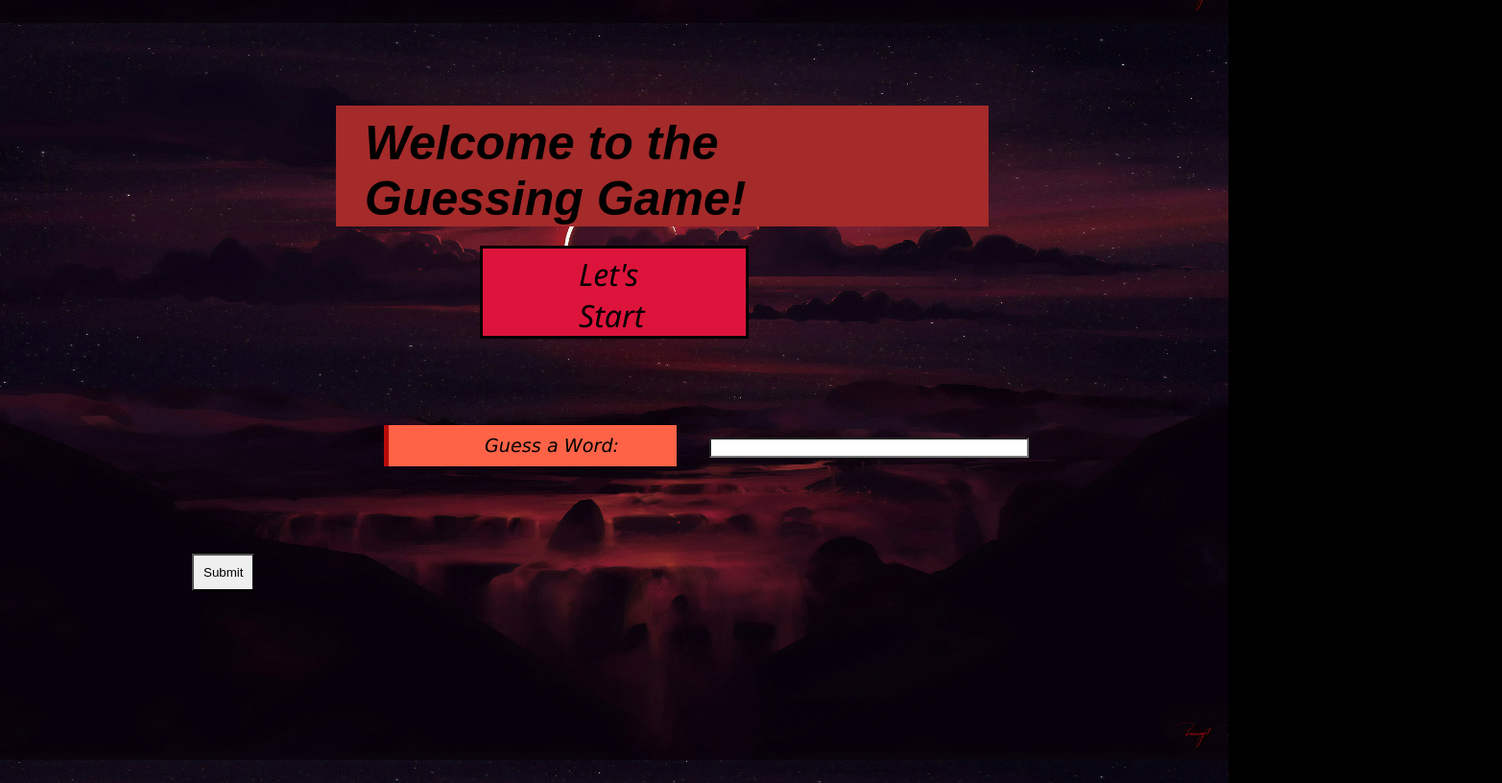
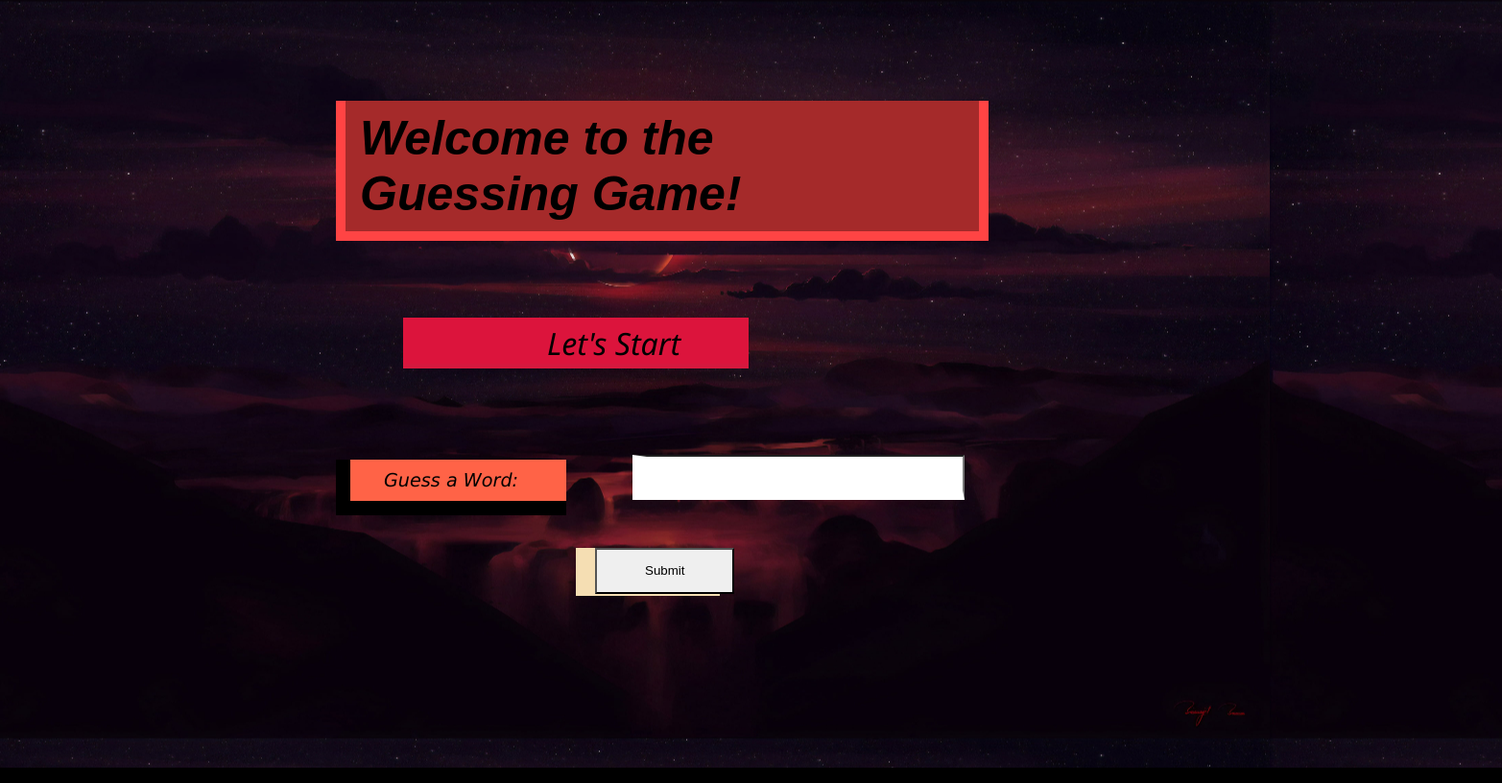
Before and after one commit to Shantan-123/Hangman-game, a plain HTML site: page Hangman Game/index.html in a window 1280 px wide. Shown: the whole page at 96% size, 1565 px wide, since content can reach past the window. Drawn offline with Linux system fonts and the light colour scheme.

Commit message:
make changes

```diff
--- a/Hangman Game/style.css
+++ b/Hangman Game/style.css
@@ -14,8 +14,11 @@ h1{
     font-size: 50px;
     background-color: brown;
     background-position: center;
-    margin: 10px 150px 10px 250px;
-    padding: 10px 50px 0px 30px;
+    margin: 5px 150px 100px 250px;
+    padding: 10px 50px 10px 15px;
+    border-bottom: 10px solid rgb(255, 68, 68);
+    border-right: 10px solid rgb(255, 68, 68);
+    border-left: 10px solid rgb(255, 68, 68);
 
 }
 
@@ -23,9 +26,9 @@ p{
     font-style: italic;
     font-family: 'Segoe UI', Tahoma, Geneva, Verdana, sans-serif;
     font-size: xx-large;
-    border: solid;
-    margin: 20px 400px 100px 400px;
-    padding: 5px 100px 0px 100px;
+    border-bottom: 5px solid rgba(205, 30, 65, 0.439);
+    margin: -20px 400px 80px 320px;
+    padding: 5px 5px 0px 150px;
     background-color: crimson;
 
 
@@ -35,32 +38,47 @@ label{
 
     background-color: tomato;
     background-position: center;
-    border-left: 5px solid rgb(185, 10, 10) ;
+    border-left: 15px solid black ;
+    border-bottom: 15px solid black;
     font-style: oblique;
     font-family: Verdana, Geneva, Tahoma, sans-serif;
     font-size: larger;
-    margin: 90px 10px 100px 300px;
-    padding: 10px 60px 10px 100px;
+    margin: 70px 5px 50px 250px;
+    padding: 10px 50px 10px 35px;
 
 }
 
 input{
+    border-left: 15px solid white;
+    border-bottom: 10px solid white;
     background-position: center;
-    margin-left: 20px;
+    margin-left: 60px;
+    margin-top: 10px;
     padding-left: 150px;
+    padding-top: 19px;
 }
 
 button{
         background-position: center;
-        margin: 100px;
-        padding: 10px;
+        margin-left: -80px;
+        margin-right: 800px;
+        padding-left: 50px;
+        padding-right: 50px;
+        padding-top: 14px;
+        padding-bottom: 15px;
+        size-adjust: inherit;
 
 }
 
 div {
-        height: auto;
-        width: auto;
-        background-color: inherit;
-        position: relative;
 
+        margin-top: 50px;
+        height: 50px;
+        margin-bottom: 50px;
+        margin-right: 550px;
+        margin-left: 500px;
+        padding-left: 100px;
+        padding-right: 50px;
+        background-color: wheat;
+        background-position: center;
 }
```
